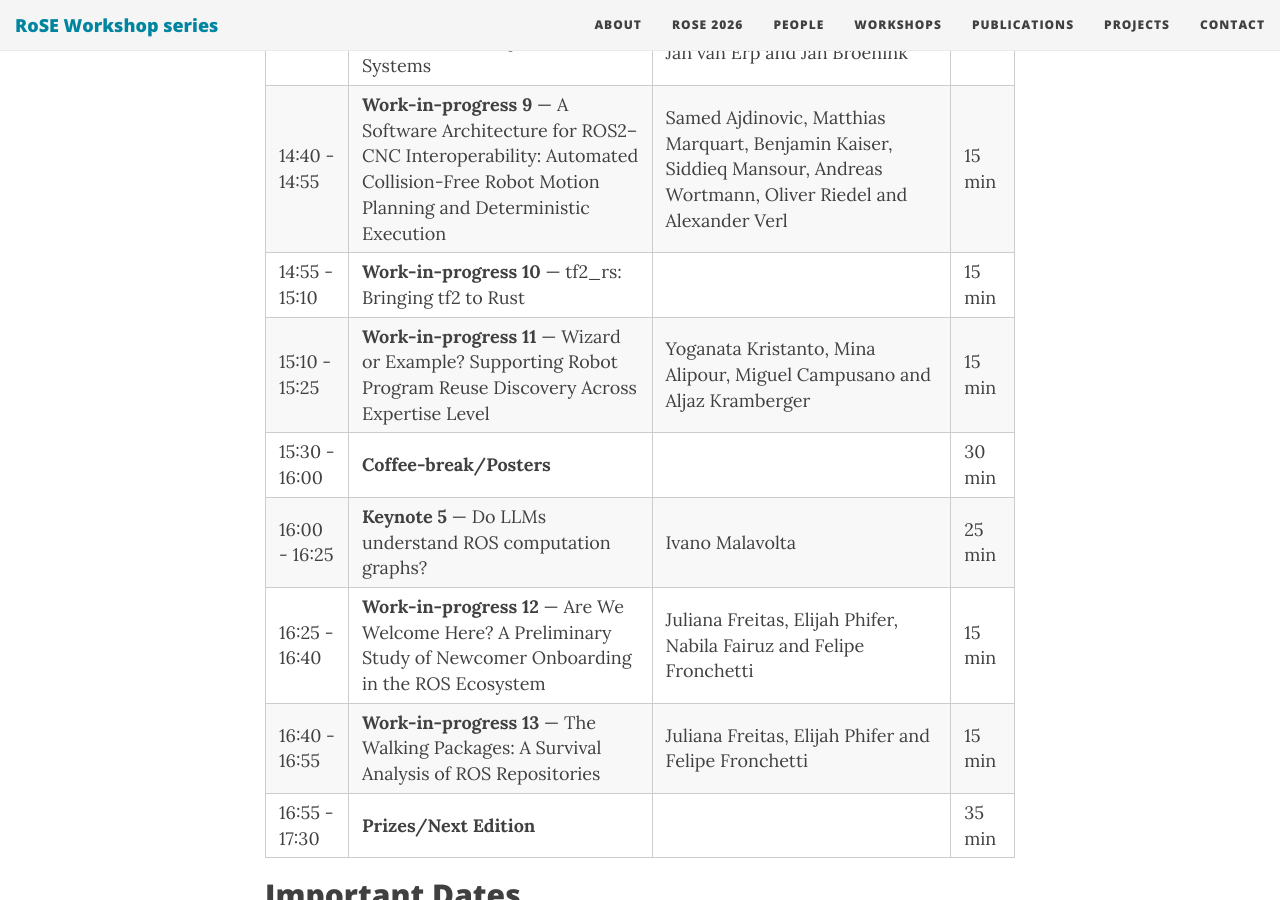
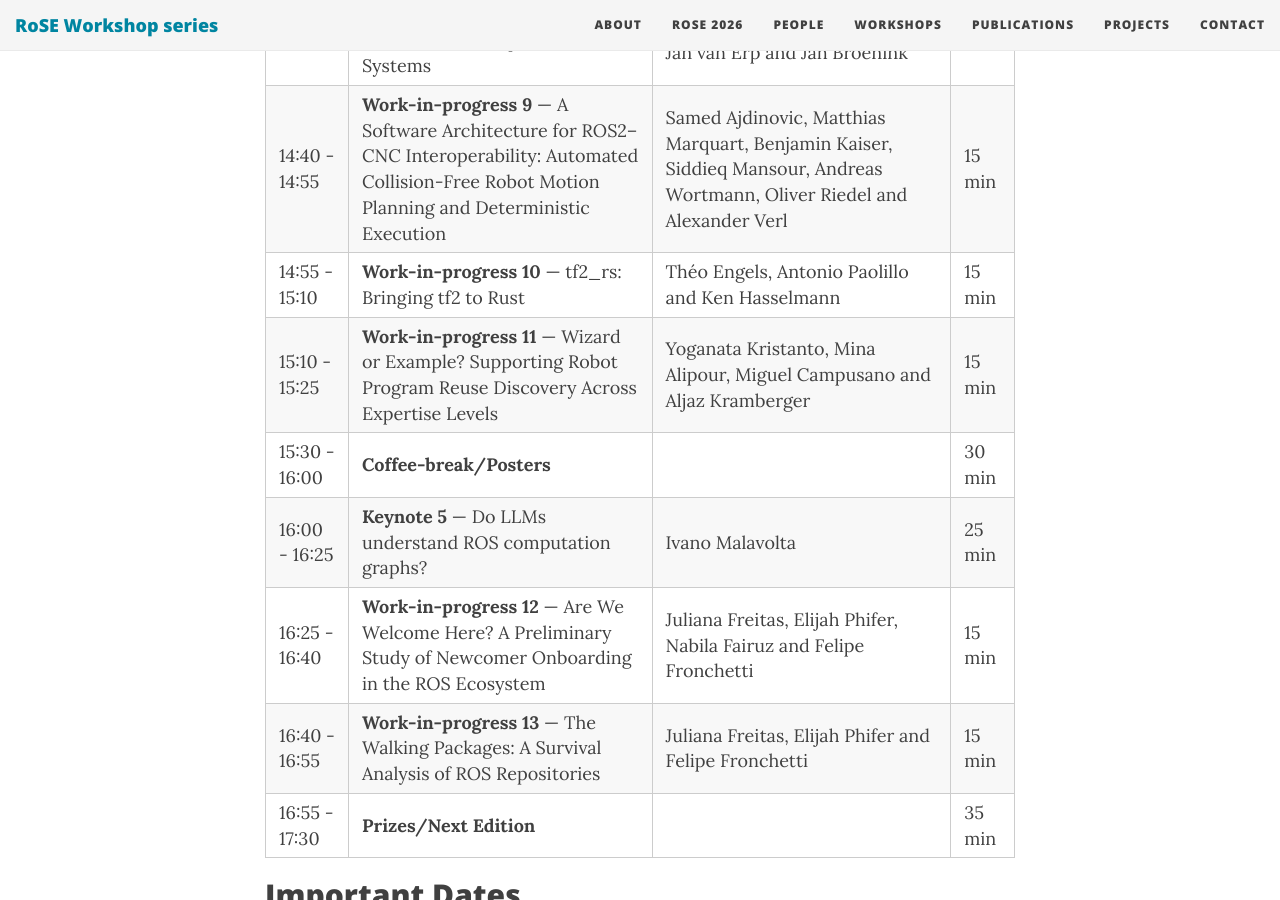
Before and after one commit to rose-workshops/rose-workshops.github.io, a Jekyll site: the page built from rose2026.md, in a window 1280 px wide and 900 px high, scrolled down 4136 px. Built offline with Jekyll 4.4.1, drawn with Linux system fonts in a browser that asks for light colours; nearby versions of some CDN libraries; some of the changed text lies outside the part shown.

Commit message:
Correct RoSE 2026 program authors

```diff
--- a/rose2026.md
+++ b/rose2026.md
@@ -188,8 +188,8 @@ topics related to robotics software engineering:
 | 14:00 - 14:25 | **Keynote 4** — Engineering of Norm-aware Self-Adaptive Robots using RoboStar | Ana Cavalcanti | 25 min |
 | 14:25 - 14:40 | **Work-in-progress 8** — Enabling Runtime Reconfiguration in Multimodal Teleoperation Systems | Luuk Lenders, Thijs Bink, Douwe Dresscher, Kenan Niu, Jan van Erp and Jan Broenink | 15 min |
 | 14:40 - 14:55 | **Work-in-progress 9** — A Software Architecture for ROS2–CNC Interoperability: Automated Collision-Free Robot Motion Planning and Deterministic Execution | Samed Ajdinovic, Matthias Marquart, Benjamin Kaiser, Siddieq Mansour, Andreas Wortmann, Oliver Riedel and Alexander Verl | 15 min |
-| 14:55 - 15:10 | **Work-in-progress 10** — tf2_rs: Bringing tf2 to Rust | | 15 min |
-| 15:10 - 15:25 | **Work-in-progress 11** — Wizard or Example? Supporting Robot Program Reuse Discovery Across Expertise Level | Yoganata Kristanto, Mina Alipour, Miguel Campusano and Aljaz Kramberger | 15 min |
+| 14:55 - 15:10 | **Work-in-progress 10** — tf2_rs: Bringing tf2 to Rust | Théo Engels, Antonio Paolillo and Ken Hasselmann | 15 min |
+| 15:10 - 15:25 | **Work-in-progress 11** — Wizard or Example? Supporting Robot Program Reuse Discovery Across Expertise Levels | Yoganata Kristanto, Mina Alipour, Miguel Campusano and Aljaz Kramberger | 15 min |
 | 15:30 - 16:00 | **Coffee-break/Posters** | | 30 min |
 | 16:00 - 16:25 | **Keynote 5** — Do LLMs understand ROS computation graphs? | Ivano Malavolta | 25 min |
 | 16:25 - 16:40 | **Work-in-progress 12** — Are We Welcome Here? A Preliminary Study of Newcomer Onboarding in the ROS Ecosystem | Juliana Freitas, Elijah Phifer, Nabila Fairuz and Felipe Fronchetti | 15 min |
```
Also changed, not shown: other parts of rose2026.md (+1 -1 lines).
